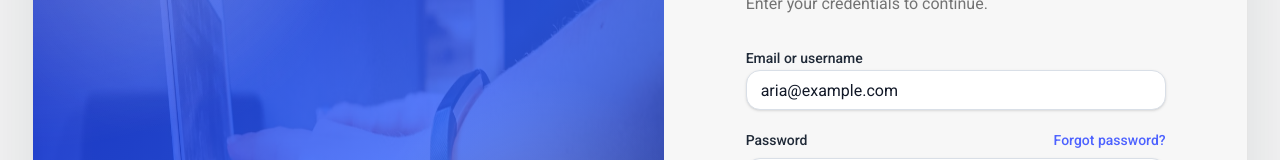
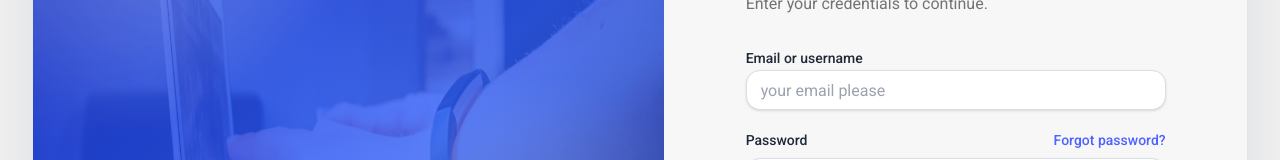
Before and after one commit to MohamedAbdalhalem/SoicoHub, a Next.js app: page /sign-in in a window 1280 px wide. Shown: the part 257-417 px from the top of the page. Built offline with nearby package versions, Linux system fonts and the light colour scheme.

Commit message:
fix the missing prop in custom input in sign in page

```diff
--- a/src/app/sign-in/page.tsx
+++ b/src/app/sign-in/page.tsx
@@ -64,7 +64,7 @@ export default function SignInPage() {
                         </div>
 
                         <form className='space-y-5'>
-                            <CustomInput id='email' label='Email or username' type='text' defaultValue='aria@example.com' autoComplete='username' />
+                            <CustomInput id='email' label='Email or username' type='text'   name='email' placeholder='your email please' />
 
                             <div className='space-y-2'>
                                 <div className='flex items-center justify-between'>
--- a/src/components/Sidebar/Sidebar.tsx
+++ b/src/components/Sidebar/Sidebar.tsx
@@ -4,7 +4,6 @@ import {
     Bookmark,
     House,
     Plus,
-    PlusSquare,
     Sparkles,
     UserRound,
     LogIn,
```
